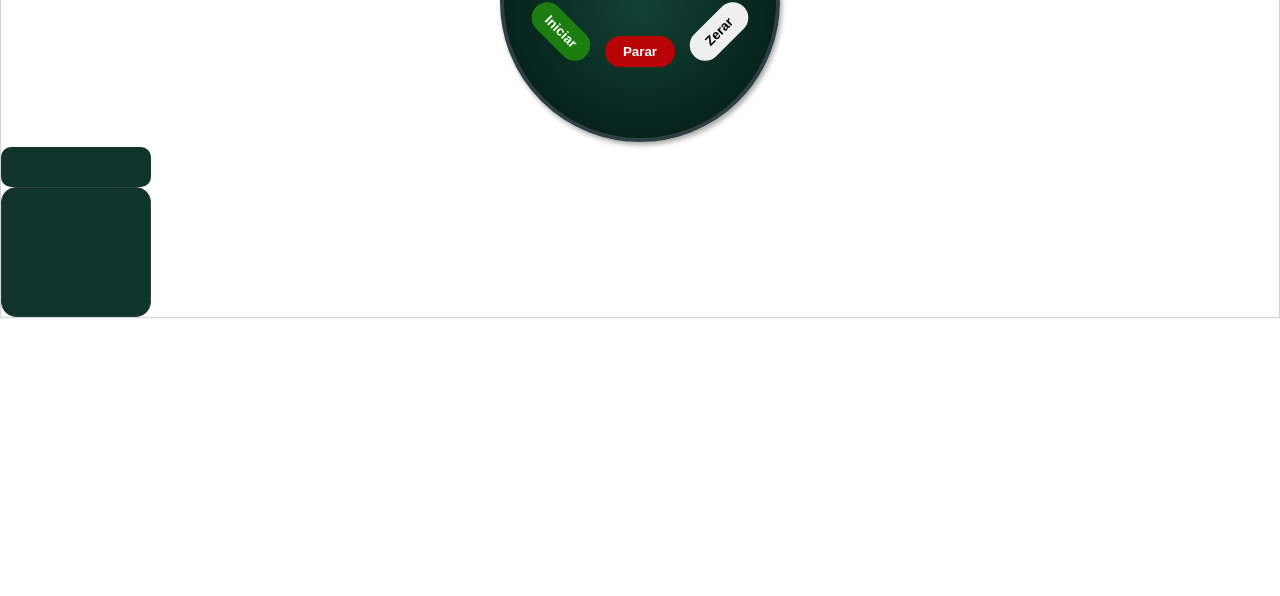
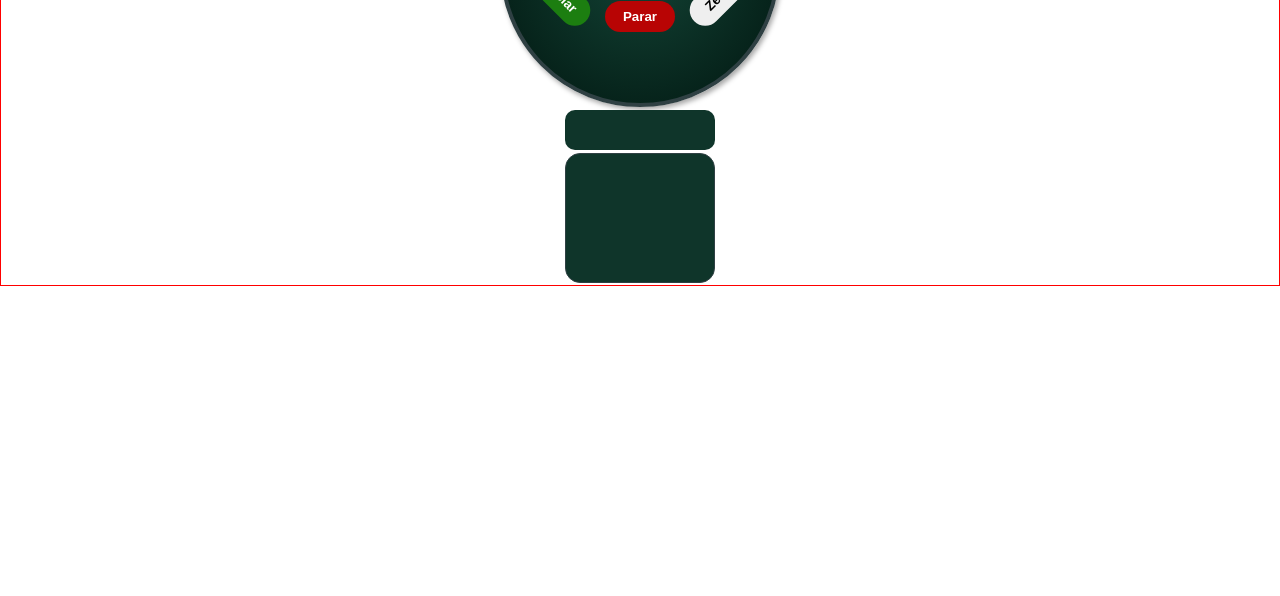
Before and after one commit to elycarvalho/cronometro, a plain HTML site: page index.html in a window 1280 px wide. Shown: the part 204-800 px from the top of the page. Drawn offline with Linux system fonts and the light colour scheme.

Commit message:
Add files via upload

```diff
--- a/style.css
+++ b/style.css
@@ -6,12 +6,16 @@
 }
 
 #main{
-    border: 1px solid lightgray;
+	height: 490px;
+    border: 1px solid red;
+    display: flex;
+    flex-direction: column;
+    align-items: center;
+    justify-content: space-around;
 }
 
 #container{
 	text-align: center;
-	margin: 40px auto 5px auto;
 	width: 280px;
 	height: 280px;
 	border: 4px solid #2F4043;
@@ -74,6 +78,8 @@
 }
 
 #voltas{
+	display: flex;
+	flex-direction: column-reverse;
 	background-color: #0F352A;
 	font-size: 1.1rem;
 	padding: 3px;
@@ -83,7 +89,7 @@
 	height: 130px;
 	color: #BBDBDE;
 	border-radius: 15px;
-	overflow: scroll;
+	overflow-y: hidden;
 }
 
 #qtde-voltas{
```
Also changed, not shown: index.html (+0 -1 lines).
